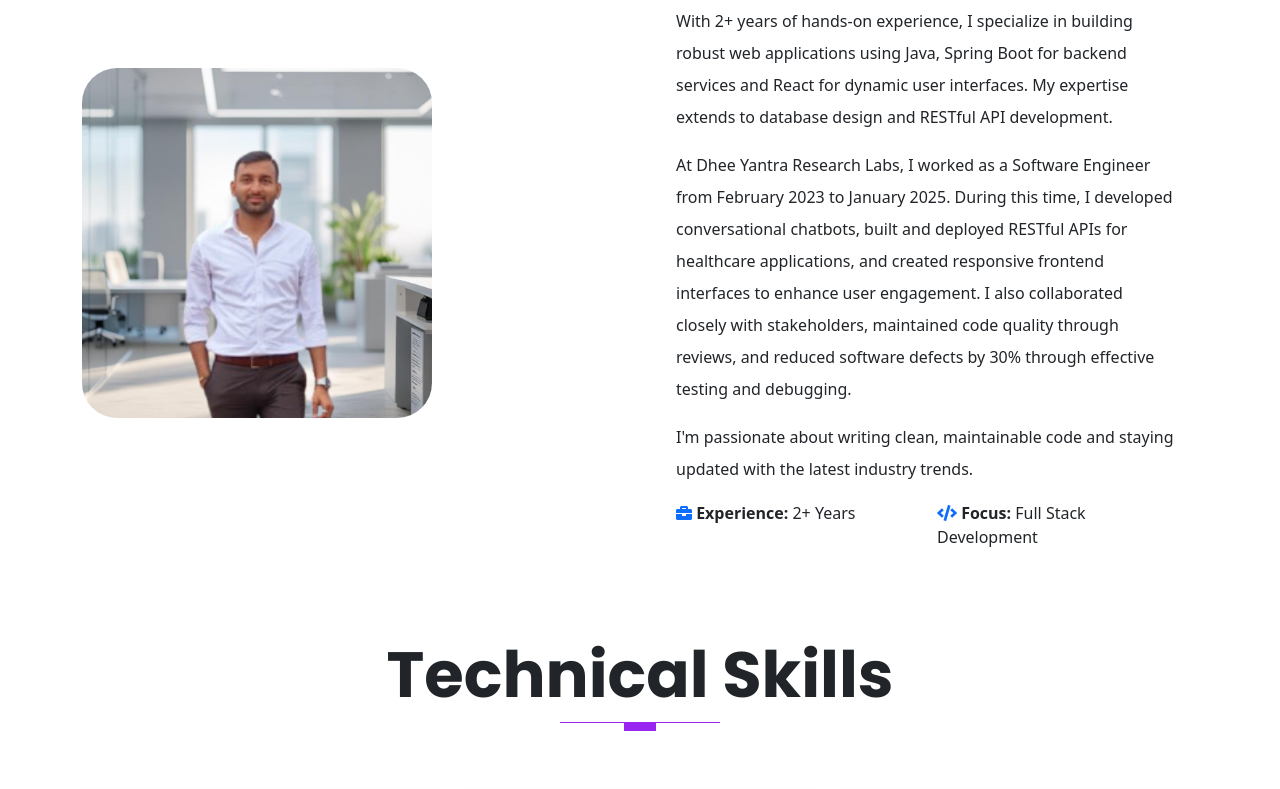
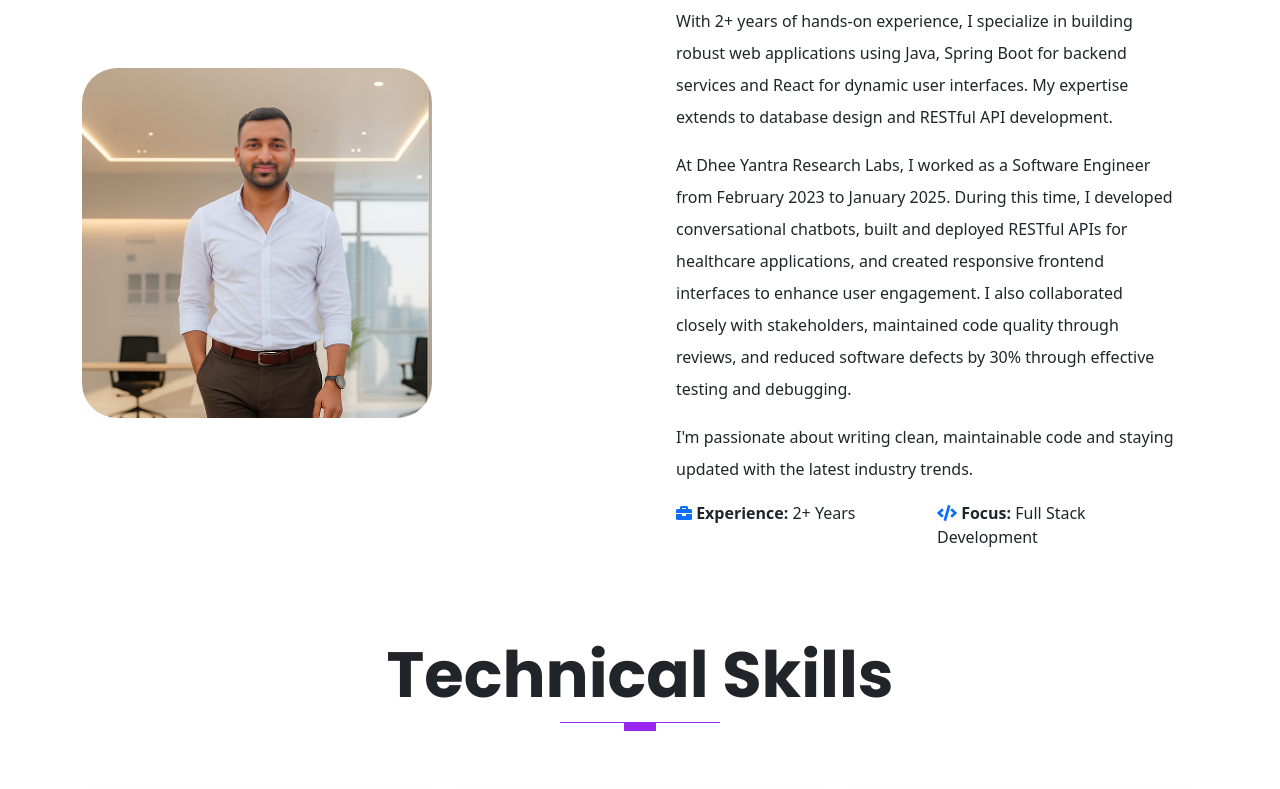
Before and after one commit to HiteshKumarJain/Portfolio, a website: page index.html in a window 1280 px wide. Shown: the part 1041-1830 px from the top of the page. Drawn offline with nearby package versions, Linux system fonts and the light colour scheme; files that its build step writes are made by us from their sources.

Commit message:
added new photo

```diff
--- a/index.html
+++ b/index.html
@@ -95,7 +95,7 @@
         </div>
         <div class="row align-items-center">
           <div class="col-md-6">
-            <img src="images/hitesh_new_photo_bg design.png" class="img-fluid rounded-circle"
+            <img src="images/hitesh_portfolio_photo.png" class="img-fluid rounded-circle"
               style="width: 350px; height: 350px; object-fit: cover; border-radius: 10% !important;"
               alt="Hitesh Kumar Jain">
           </div>
```
Also changed, not shown: images/hitesh_portfolio_photo.png (added).
